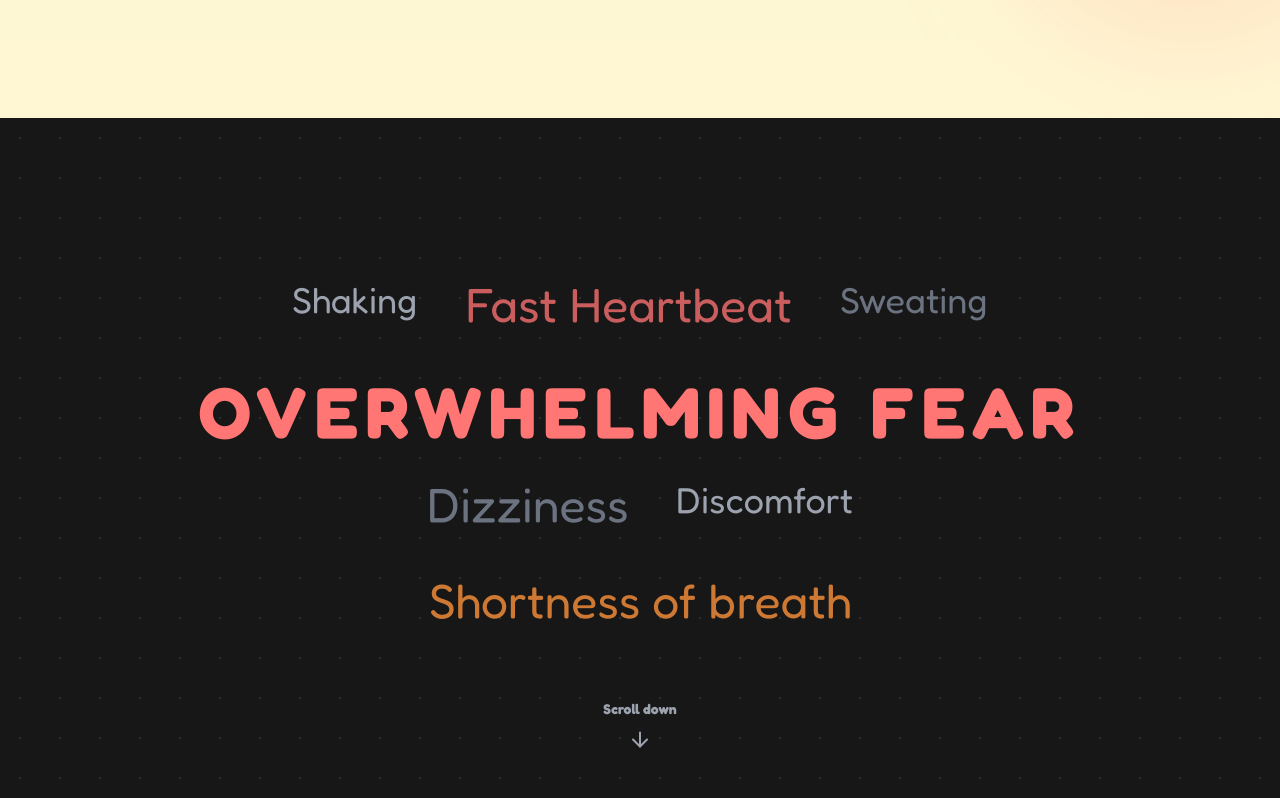
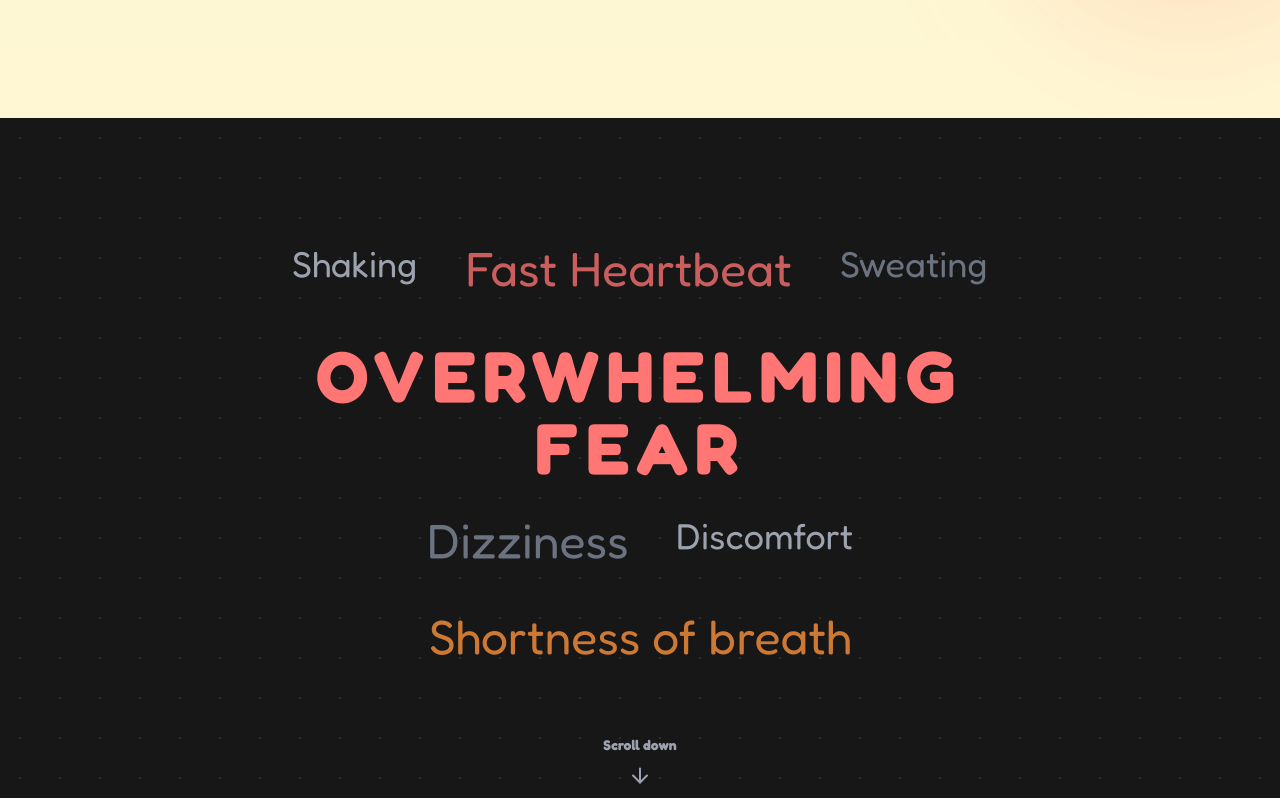
Before and after one commit to NikFanton/relieve-valley-landing, a React (Vite) app: page / in a window 1280 px wide. Shown: the part 722-1520 px from the top of the page. Built offline with nearby package versions, Linux system fonts and the light colour scheme.

Commit message:
feat: Improve section 1 responsiveness and layout
Adjust padding and text sizes for the "Overwhelming Fear" section to ensure better readability and visual appeal across different screen sizes.

```diff
--- a/App.tsx
+++ b/App.tsx
@@ -172,7 +172,7 @@ function App() {
         <section
           id="overwhelming-fear"
           ref={section1Ref}
-          className="min-h-screen bg-neutral-900 flex flex-col items-center justify-center relative overflow-hidden px-4"
+          className="min-h-screen bg-neutral-900 flex flex-col items-center justify-center relative overflow-hidden px-4 md:px-8"
         >
           <div className="absolute inset-0 opacity-10 pointer-events-none">
              <div className="w-full h-full bg-[radial-gradient(circle,white_1px,transparent_1px)] bg-[size:40px_40px]"></div>
@@ -185,7 +185,7 @@ function App() {
                <span className={`${section1InView ? 'animate-pop-in animate-jitter' : 'opacity-0'} text-gray-500 font-cartoon text-2xl md:text-4xl`} style={{animationDelay: '1.0s'}}>Sweating</span>
             </div>
 
-            <h2 className={`${section1InView ? 'animate-pop-in animate-jitter' : 'opacity-0'} text-brand-orange font-cartoon text-5xl md:text-7xl font-bold uppercase tracking-widest`} style={{animationDelay: '2.5s'}}>
+            <h2 className={`${section1InView ? 'animate-pop-in animate-jitter' : 'opacity-0'} text-brand-orange font-cartoon text-4xl sm:text-5xl md:text-7xl font-bold uppercase tracking-tight md:tracking-widest px-2`} style={{animationDelay: '2.5s'}}>
               Overwhelming Fear
             </h2>
 
```
